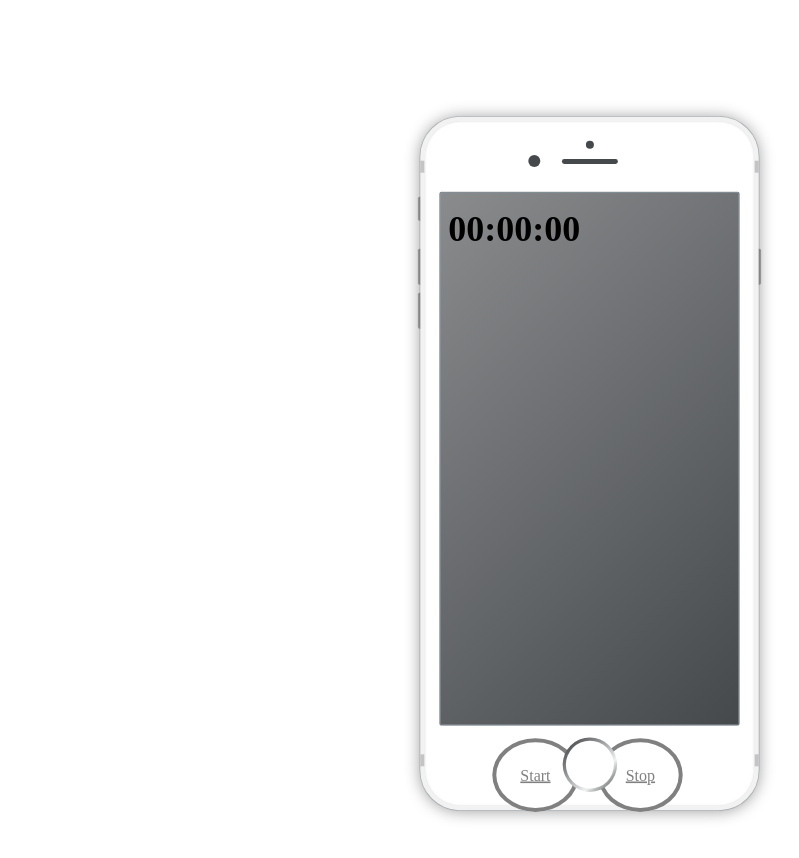
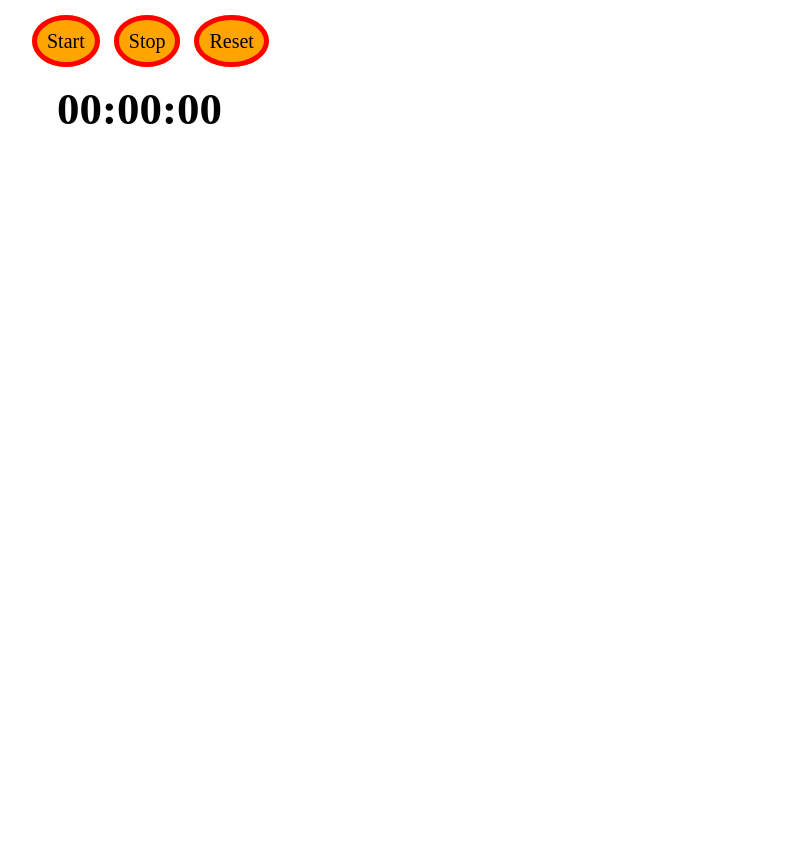
Before and after one commit to marro2016/lzad-15-6, a website: page index.html in a window 1280 px wide. Shown: the whole page, without its empty margins (51-850 px from the left). After the commit the page ends 800 px from the top, so only its background shows below. Drawn offline with Linux system fonts and the light colour scheme.

Commit message:
change content

```diff
--- a/index.html
+++ b/index.html
@@ -1,48 +1,18 @@
 <!DOCTYPE html>
 <html>
-
 	<head>
 		<meta charset="UTF-8" />
-    <title>Timer!</title>
+		<title>Timer! Stoper!</title>
 		<link rel="stylesheet" type="text/css" href="styles.css">
 	</head>
-
 	<body>
-
-    <div class="iphone-body">
-      <div class="top-section">
-        <span class="camera"></span>
-        <span class="mic"></span>
-        <span class="speaker"></span>
-      </div>
-
-      <div class="top-bar"></div>
-      <div class="screen">
-
-        <div class="stopwatch"></div>
-        <ul class="results"></ul>
-
-      </div>
-
-      <div class="buttons">
-        <span class="on-off"></span>
-        <span class="sleep"></span>
-        <span class="up"></span>
-        <span class="down"></span>
-      </div>
-
-      <div class="bottom-bar">
 		<nav class="controls">
 		  <a href="#" class="button" id="start">Start</a>
 		  <a href="#" class="button" id="stop">Stop</a>
+		  <a href="#" class="button" id="reset">Reset</a>
 		</nav>
-      </div>
-      <div class="iphone-bottom">
-        <span></span>
-      </div>
-    </div>
-
+		<div class="stopwatch"></div>
+		<ul class="results"></ul>
 		<script type="text/javascript" src="script-compiled.js"></script>
 	</body>
-
 </html>
--- a/styles.css
+++ b/styles.css
@@ -1,190 +1,21 @@
-*,
-*:after,
-*:before {
-  box-sizing: border-box;
+.controls{
+	margin: 10px 50px;
+	padding: 20px;
+
 }
-
-body {
-  padding: 0;
-  margin: 0;
-}
-
-/********** Phone Body *********/
-
-.iphone-body {
-  height: 867px;
-  width: 423px;
-  padding: 15px;
-  background: #fff;
-  box-shadow: inset 0 0 3px 0 rgba(70, 73, 76, 0.3), 0 0 0 1px rgba(76, 92, 104, 0.3), 0 1px 20px 0px rgba(0, 0, 0, 0.4);
-  border: 5px solid #f2f2f2;
-  border-radius: 50px;
-  margin: 30px auto;
-  position: relative;
-  transform: scale(0.8);
-}
-
-/********** Phone Top *********/
-
-.iphone-top {
-  padding: 5px 110px 40px;
-  position: relative;
-}
-
-.top-section .camera {
-  display: block;
-  width: 10px;
-  height: 10px;
-  margin: 0 auto;
-  margin-top: 10px;
-  margin-bottom: 13px;
-  border-radius: 50%;
-  background: #46494c;
-}
-
-.top-section .mic {
-  display: block;
-  width: 70px;
-  height: 6px;
-  margin: 0 auto;
-  border-radius: 8px;
-  background: #46494c;
-}
-
-.top-section .speaker {
-  display: block;
-  width: 15px;
-  height: 15px;
-  position: absolute;
-  left: 130px;
-  top: 43px;
-  margin: 0 auto;
-  border-radius: 8px;
-  background: #46494c;
-}
-
-/* Accents on sides of top and bottom of the phone body */
-
-.top-bar,
-.bottom-bar {
-  display: block;
-  position: absolute;
-  width: 423px;
-  height: 15px;
-  border-left: 5px solid #c5c3c6;
-  border-right: 5px solid #c5c3c6;
-  right: -5px;
-}
-
-.top-bar {
-  top: 50px;
-}
-
-.bottom-bar {
-  bottom: 50px;
-}
-
-/********** Phone Screen *********/
-
-.screen {
-  height: 667px;
-  width: 375px;
-  background-image: linear-gradient(-45deg, #46494c, #898b8d);
-  margin: 0 auto;
-  border: 1px solid #4c5c68;
-  border-radius: 2px;
-  position: relative;
-  top: 35px;
-}
-
-/********** Phone Side Buttons *********/
-
-.buttons .on-off,
-.buttons .sleep,
-.buttons .up,
-.buttons .down {
-  display: block;
-  position: absolute;
-  background: rgba(0, 0, 0, 0.3);
-  border-radius: 2px 0 0 2px;
-}
-
-.buttons .on-off {
-  height: 30px;
-  width: 3px;
-  top: 95px;
-  left: -8px;
-}
-
-.buttons .sleep {
-  height: 45px;
-  width: 3px;
-  top: 160px;
-  transform: rotate(180deg);
-  right: -8px;
-}
-
-.buttons .up {
-  height: 45px;
-  width: 3px;
-  top: 160px;
-  left: -8px;
-}
-
-.buttons .down {
-  height: 45px;
-  width: 3px;
-  top: 215px;
-  left: -8px;
-}
-
-/********** Phone Bottom Button *********/
-
-.iphone-bottom {
-  padding: 50px 0 0;
-}
-
-.iphone-bottom span {
-  display: block;
-  margin: 0 auto;
-  width: 68px;
-  height: 68px;
-  background: #ccc;
-  border-radius: 50%;
-  background: linear-gradient( 135deg, #303233 0%, #b5b7b9 50%, #f0f2f2 69%, #303233 100%);
-  position: relative;
-}
-
-.iphone-bottom span:after {
-  content: "";
-  display: block;
-  width: 60px;
-  height: 60px;
-  background: #fff;
-  border-radius: 50%;
-  position: absolute;
-  left: 4px;
-  top: 4px;
-}
-
-.controls {
-  margin: 10px 70px;
-  padding: 5px;
-}
-
 .button {
-  border: 5px solid gray;
-  padding: 30px;
-  color: gray;
-  margin: 10px;
-  background-color: white;
+	padding: 10px;
+	text-decoration: none;
+	color: black;
+	border: 5px solid red;
+	margin: 5px;
+	background-color: orange;
 	font-size: 20px;
 	border-radius: 50%;
 }
-
 .stopwatch {
 	margin-top: 10px;
 	font-weight: bold;
 	font-size: 45px;
-  padding: 10px;
+	padding-left: 100px;
 }
```
Lines whose indentation alone changed are shown as unchanged.
